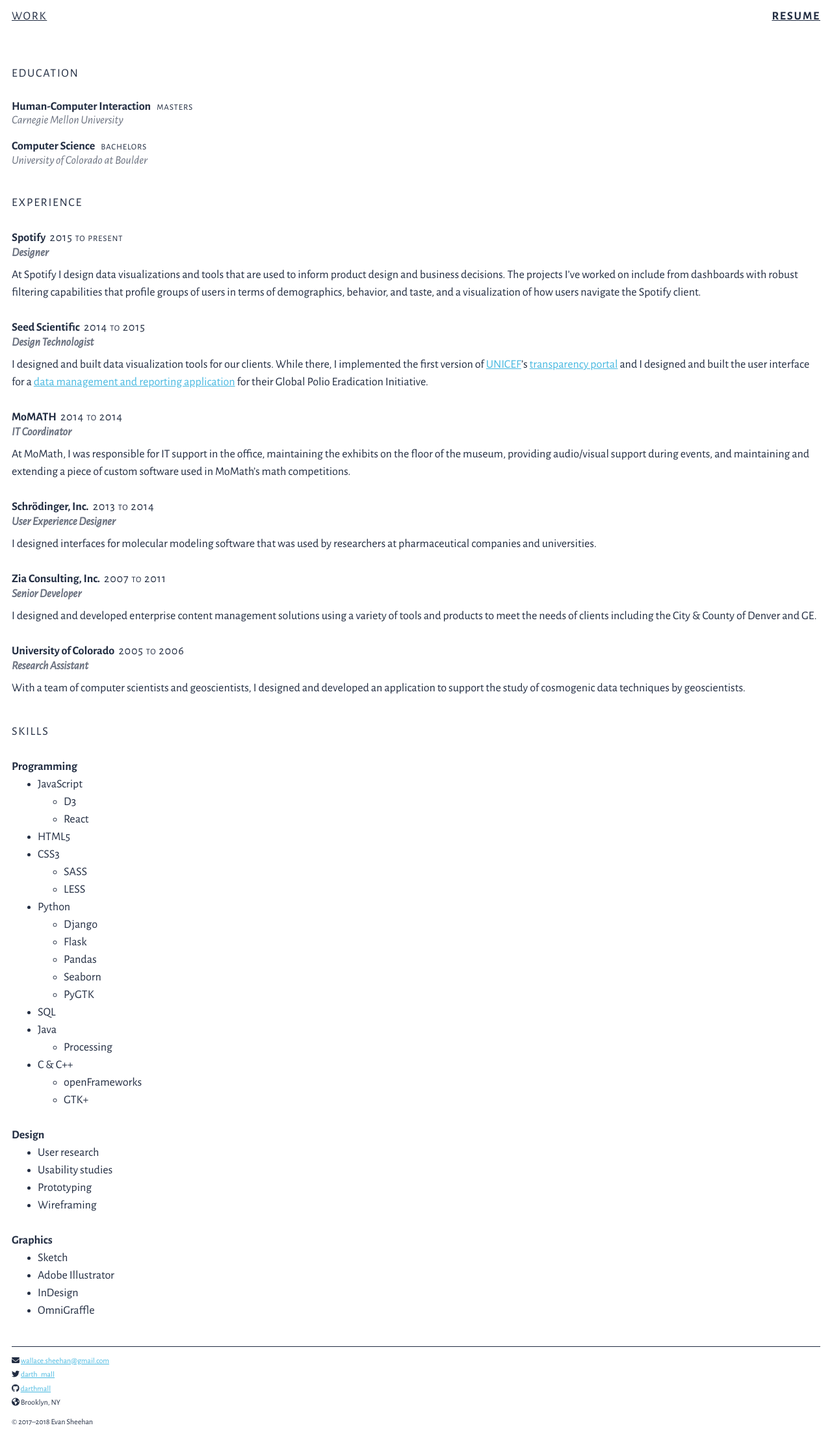
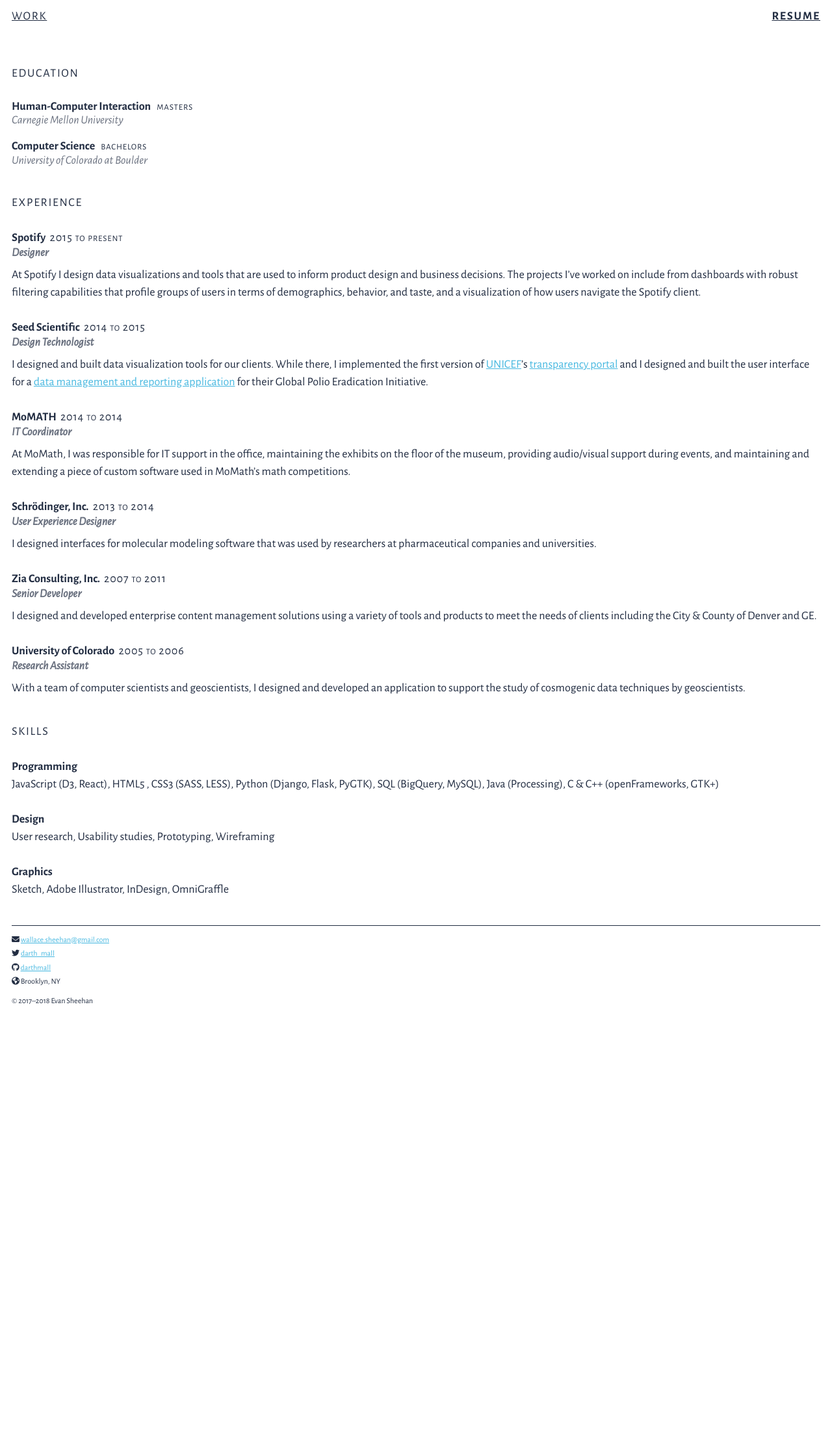
Before and after one commit to darthmall/darthmall.github.io, a Jekyll site: the page built from resume.html, in a window 1280 px wide. Shown: the whole page at 65% size. Built offline with Jekyll 4.4.1, drawn with Linux system fonts in a browser that asks for light colours; nearby versions of some CDN libraries; after the commit the page ends 1576 px from its top, so only the background shows below that.

Commit message:
Display skills as comma-separated lists
- Reconfigure the markup to remove extraneous whitespace
  (I wish Liquid had a way to strip whitespace)
- Modify the list of tools I have for programming languages for a more
balanced view

```diff
--- a/_data/programming.yml
+++ b/_data/programming.yml
@@ -15,11 +15,12 @@
   tools:
     - Django
     - Flask
-    - Pandas
-    - Seaborn
     - PyGTK
 -
   name: SQL
+  tools:
+    - BigQuery
+    - MySQL
 -
   name: Java
   tools:
--- a/_sass/lists.sass
+++ b/_sass/lists.sass
@@ -8,10 +8,19 @@
 =list-comma-separated
   +list-unstyled
 
+  ul
+    display: inline
+
+    &::before
+      content: "("
+
+    &::after
+      content: ")"
+
   li
     +list-item-inline
     &:not(:last-child)::after
-      content: ","
+      content: ", "
 
 ul, ol
   margin: 0
--- a/_sass/resume.sass
+++ b/_sass/resume.sass
@@ -3,3 +3,7 @@
     small
       margin-left: ms(-4)
       white-space: nowrap
+
+#skills
+  ul
+    +list-comma-separated
--- a/resume.html
+++ b/resume.html
@@ -38,19 +38,16 @@
   <section id="skills">
     <h2>Skills</h2>
     <h3>Programming</h3>
+
     <ul>
       {% for lang in site.data.programming %}
-      <li class="programming-language">
-        <span class="language">{{ lang.name }}</span>
-        {% if lang.tools %}
-          <ul>
-            {% for tool in lang.tools %}
-            <li>{{ tool }}</li>
-            {% endfor %}
-          </ul>
-        {% endif %}
+        <li class="programming-language">
+          {{ lang.name }}
+          {% if lang.tools %}
+            <ul>{% for tool in lang.tools %}<li>{{ tool }}</li>{% endfor %}</ul>{% endif %}</li>
       {% endfor %}
     </ul>
+
     {% for set in site.data.skills %}
       <h3>{{ set.category }}</h3>
       <ul class="{{ set.category | downcase }}">
```
